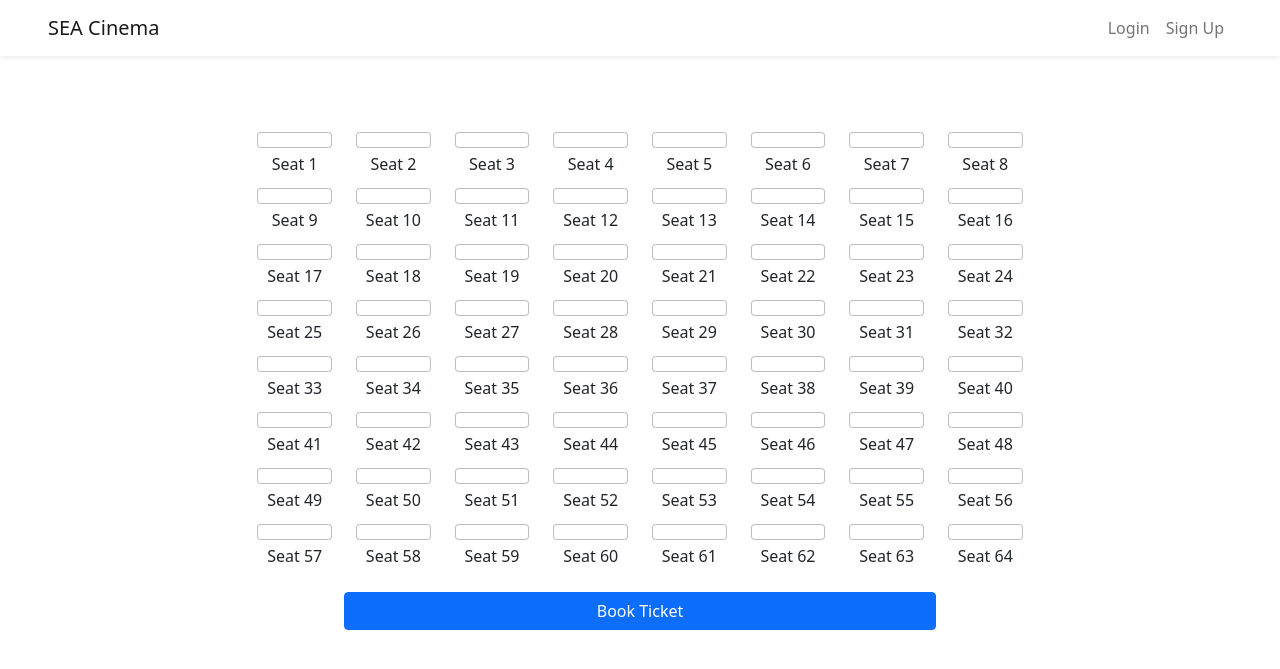
After one commit to dzikryaji/SEACinema, a PHP site: the page made by app/views/ticket/book.php in a window 1280 px wide. The commit adds this page. Shown: the top 669 px of the page. Run offline with PHP 8.4, Linux system fonts and the light colour scheme; the template is opened without the code that fills it, so the values that code supplies are empty; some libraries are stand-ins or nearby versions.

Commit message:
add ticket book form and ticket payment form

```diff
--- a/app/controllers/Movie.php
+++ b/app/controllers/Movie.php
@@ -7,6 +7,7 @@ class Movie extends Controller{
         $json = file_get_contents('https://seleksi-sea-2023.vercel.app/api/movies');
         $movies = json_decode($json);
         $data['movie'] = $movies[$id];
+        $data['movie']->id = $id;
         $this->view('movie/movieDetails', $data);
     }
 }
--- a/app/views/movie/movieDetails.php
+++ b/app/views/movie/movieDetails.php
@@ -1,17 +1,19 @@
 <section class="d-flex flex-column align-items-center px-5 py-3 mb-0">
-    <?php Flasher::flash(); ?>
     <div class="container-fluid">
         <div class="row">
             <div class="col-lg-3 col-md-6">
                 <img src="<?= $movie->poster_url ?>" class="img-thumbnail">
             </div>
             <div class="col-lg-9 col-md-6">
-                <div class="w-100">
+                <div class="w-100 mb-4">
                     <h1><?= $movie->title; ?></h1>
                     <p><?= $movie->age_rating ?>+</p>
                     <p>Rp<?= $movie->ticket_price ?></p>
                     <p><?= $movie->description ?></p>
                 </div>
+                <?php if(isset($_SESSION['account'])):?>
+                <a href="<?= BASEURL . "Ticket/Book/" . $movie->id ?>" class="btn btn-primary">Book Ticket</a>
+                <?php endif; ?>
             </div>
         </div>
     </div>
--- /dev/null
+++ b/app/views/ticket/book.php
@@ -0,0 +1,28 @@
+<section class="d-flex flex-column align-items-center px-5 py-3 mb-0">
+    <div class="row mb-5">
+        <div class="col-12">
+            <h1><?= $movie->title ?></h1>
+        </div>
+    </div>
+    <form action="<?= BASEURL . "Ticket/Payment/" . $movie->id ?>" method="post" class="w-100 align-items-center ">
+    <div class="container-fluid mb-4">
+        <?php for ($index = 1; $index <= 64; $index++) : ?>
+            <?php if ($index % 8 == 1) : ?>
+                <div class="row mb-2 justify-content-center">
+                <?php endif; ?>
+                <div class="col-1">
+                    <input class="form-check-input w-100" type="checkbox" value="<?= $index ?>" id="Seat_<?= $index ?>" name="Seat_<?= $index ?>">
+                    <label class="form-check-label text-center w-100" for="Seat_<?= $index ?>">
+                        Seat <?= $index ?>
+                    </label>
+                </div>
+                <?php if ($index % 8 == 0 || $index == 64) : ?>
+                </div>
+            <?php endif; ?>
+        <?php endfor; ?>
+        <div class="row mt-4 justify-content-center">
+            <input type="submit" value="Book Ticket" class="btn btn-primary w-50">
+        </div>
+    </div>
+</form>
+</section>
```
Also changed, not shown: app/controllers/Account.php (+18 -2 lines), app/controllers/Balance.php (+11 -1 lines), app/controllers/Ticket.php (added, +38 -0 lines), app/views/ticket/payment.php (added, +15 -0 lines).
